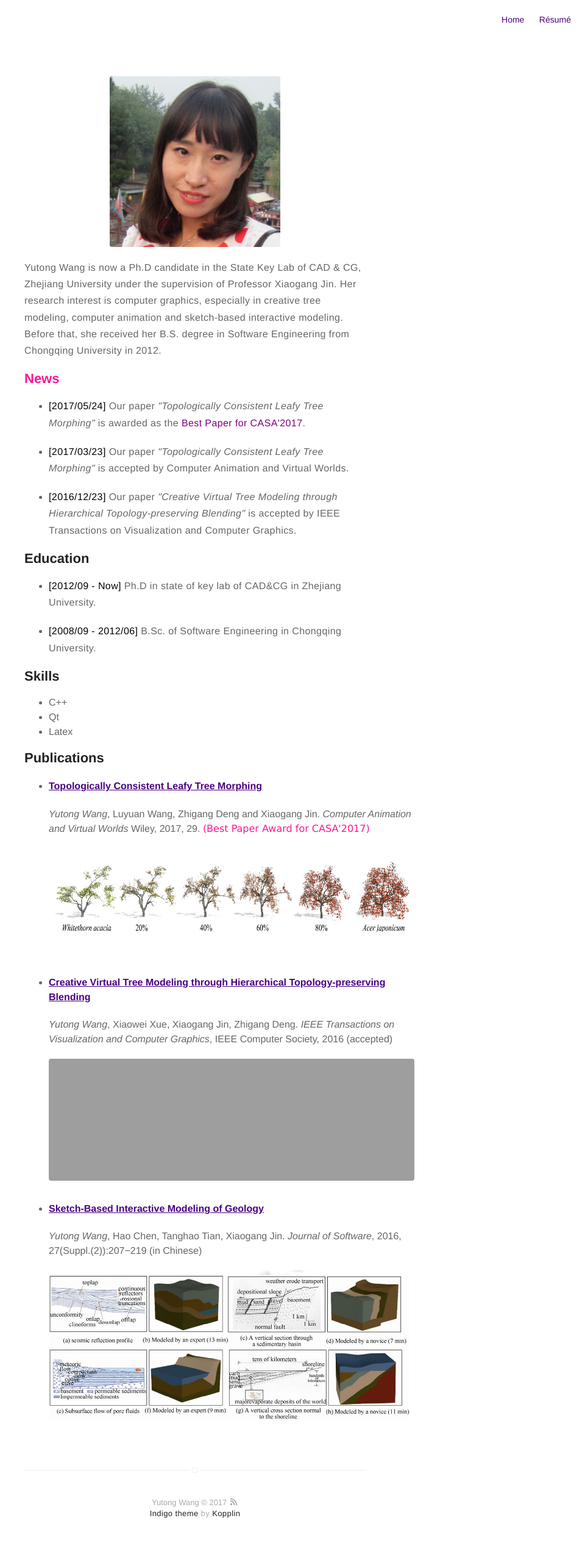
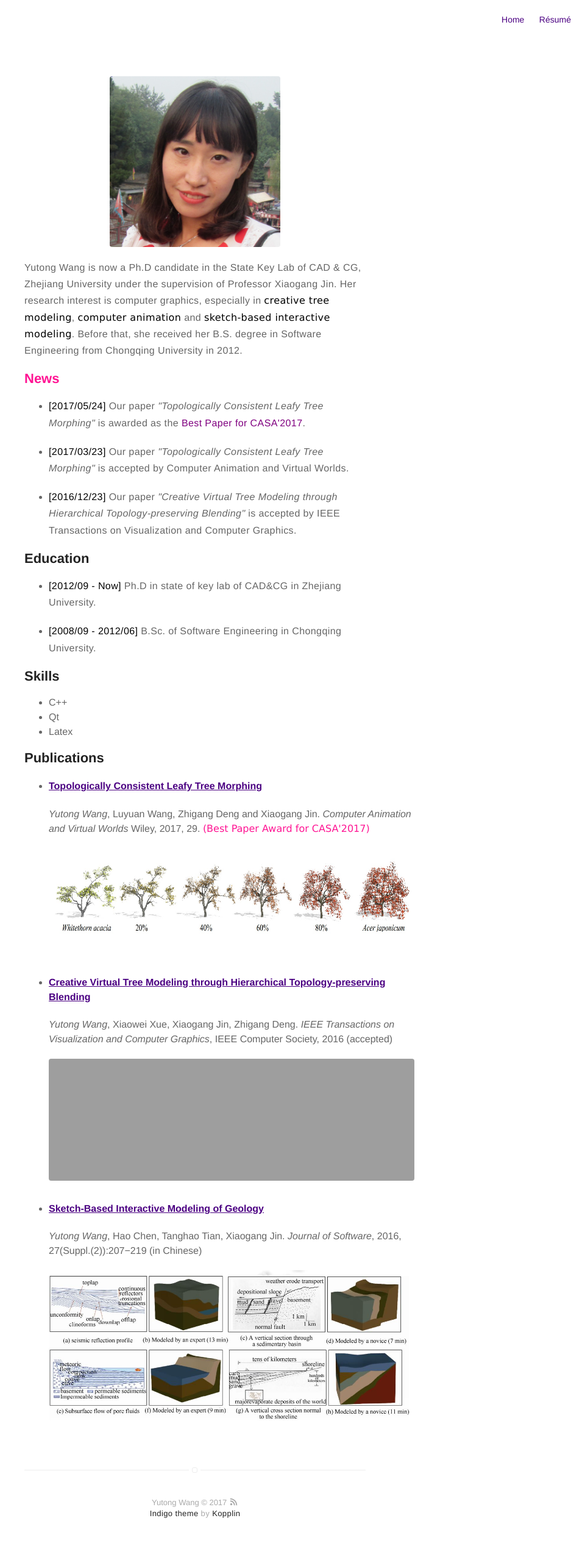
Before and after one commit to catherineytw/YutongWang, a Jekyll site: the page built from about.md, in a window 1280 px wide. Shown: the whole page at 61% size, without its empty margins (320-1280 px from the left). Built offline with Jekyll 4.4.1, drawn with Linux system fonts in a browser that asks for light colours.

Commit message:
update profile

```diff
--- a/about.md
+++ b/about.md
@@ -15,7 +15,7 @@ layout: page
 .divcss7 img{width:600px; height:250px}
 </style>
 
-<p>Yutong Wang is now a Ph.D candidate in the State Key Lab of CAD & CG, Zhejiang University under the supervision of Professor Xiaogang Jin. Her research interest is computer graphics, especially in <b>creative tree modeling</b>, <b>computer animation</b> and <b>sketch-based interactive modeling</b>. Before that, she received her B.S. degree in Software Engineering from Chongqing University in 2012.</p>
+<p>Yutong Wang is now a Ph.D candidate in the State Key Lab of CAD & CG, Zhejiang University under the supervision of Professor Xiaogang Jin. Her research interest is computer graphics, especially in <font color="black" face="verdana">creative tree modeling</font>, <font color="black" face="verdana">computer animation</font> and <font color="black" face="verdana">sketch-based interactive modeling</font>. Before that, she received her B.S. degree in Software Engineering from Chongqing University in 2012.</p>
 
 <h2><font color="#FF1493">News</font></h2>
 <ul>
```
